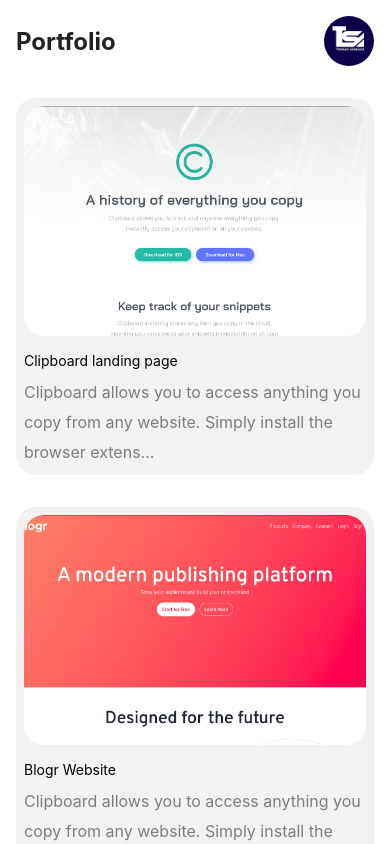
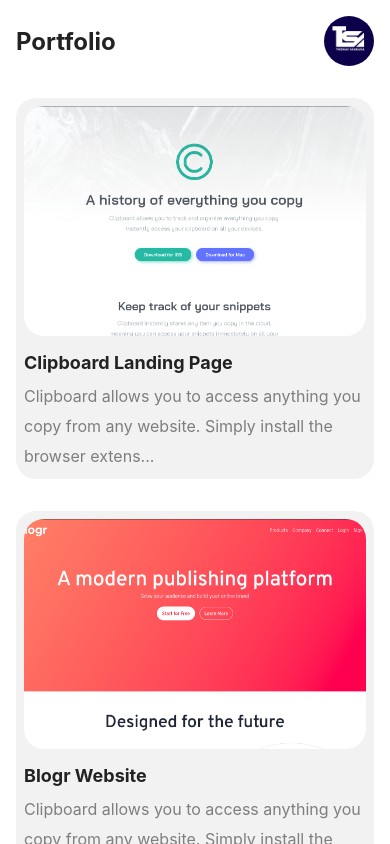
Before and after one commit to SankThomas/tsbsankara-app, a React Native app: screen /Portfolio in a window 390 px wide. Built offline with nearby package versions, Linux system fonts and the light colour scheme.

Commit message:
update global styles

```diff
--- a/styles/globals.js
+++ b/styles/globals.js
@@ -19,6 +19,12 @@
     height: 50,
     width: 50,
     borderRadius: 100,
+  },
+  title: {
+    color: "#222",
+    fontSize: 18,
+    fontWeight: "bold",
+    textTransform: "capitalize",
   },
   heading: {
     color: "#222",
```
